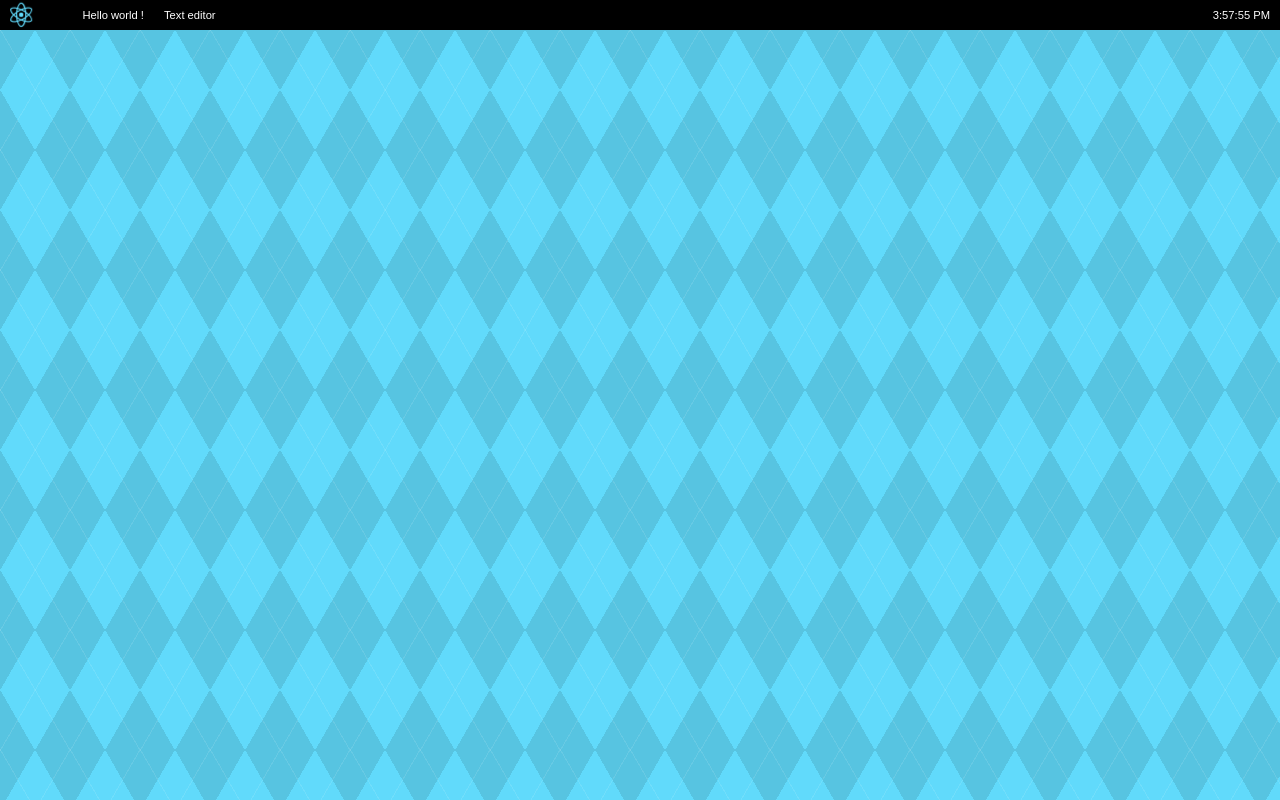
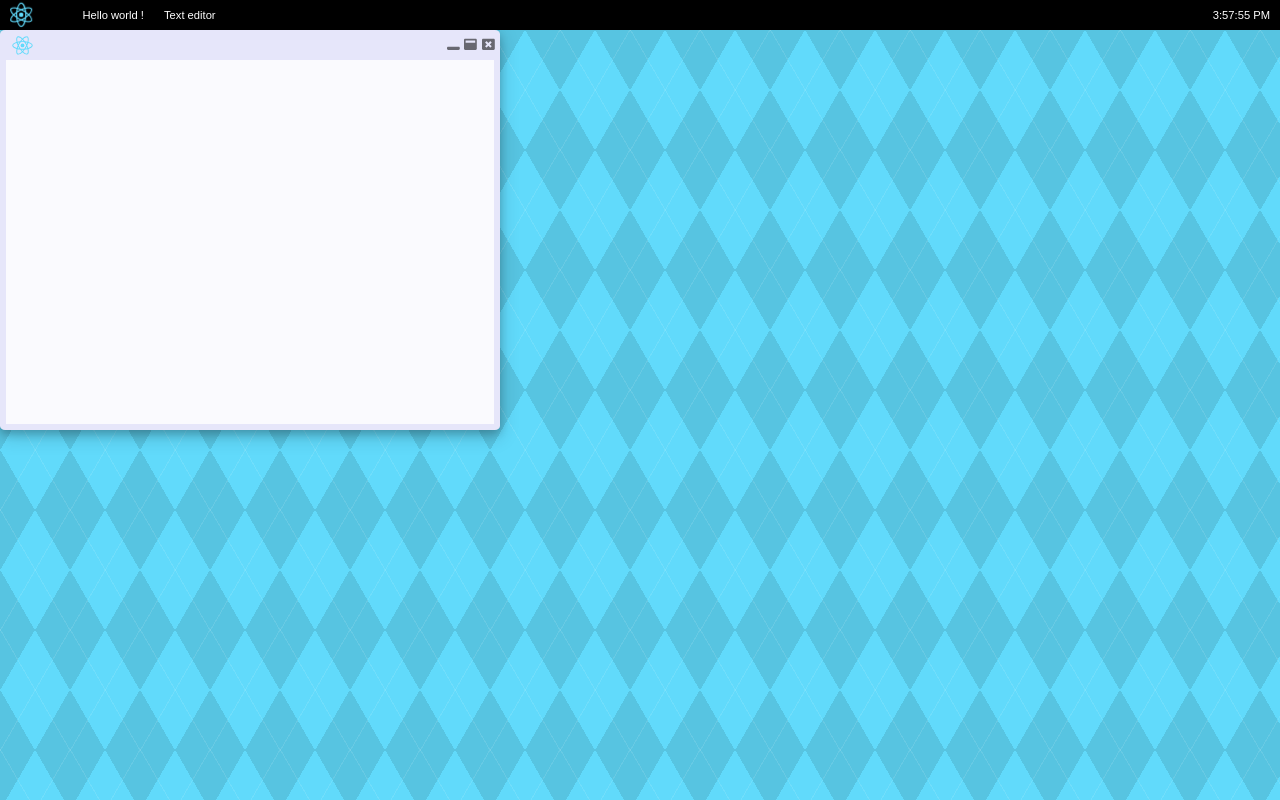
Before and after one commit to GuillaumeCailhe/ReactVirtualDesktop, a React (Create React App) app: page / in a window 1280 px wide. Built offline with nearby package versions, Linux system fonts and the light colour scheme.

Commit message:
Adding SVG icons

```diff
--- a/package.json
+++ b/package.json
@@ -3,6 +3,9 @@
   "version": "0.1.0",
   "private": true,
   "dependencies": {
+    "@fortawesome/fontawesome-svg-core": "^1.2.0-14",
+    "@fortawesome/free-solid-svg-icons": "^5.1.0-11",
+    "@fortawesome/react-fontawesome": "^0.1.0-11",
     "react": "^16.4.2",
     "react-dom": "^16.4.2",
     "react-draggable": "^3.0.5",
--- a/src/Components/Desktop.js
+++ b/src/Components/Desktop.js
@@ -21,7 +21,7 @@ class Desktop extends Component {
 	render(){
 		return(
 			<Wallpaper>
-
+				<Window />
 			</Wallpaper>
 		);
 	}
--- a/src/Components/Window.js
+++ b/src/Components/Window.js
@@ -3,6 +3,8 @@ import Draggable from 'react-draggable';
 import styled from 'styled-components';
 import logo from '../logo.svg';
 import PropTypes from 'prop-types';
+import { FontAwesomeIcon } from '@fortawesome/react-fontawesome'
+import { faWindowMinimize,faWindowMaximize,faWindowClose } from '@fortawesome/free-solid-svg-icons'
 
 const WindowWrapper = styled.section`
   width: 500px;
@@ -12,7 +14,7 @@ const WindowWrapper = styled.section`
 
   border-radius: 1%;
   box-shadow: 0 4px 8px 0 rgba(0, 0, 0, 0.2), 0 6px 20px 0 rgba(0, 0, 0, 0.19);
-`;
+`
 
 const WindowHeader = styled.div`
 	position: absolute;
@@ -53,28 +55,13 @@ const WindowButtonGroup = styled.div`
 
 	margin: auto;
 
+	color: #686871;
+	font-size: 0.8em;
 `
 
-const WindowButton = styled.button`
-	display: inline-block;
-	vertical-align:middle;
-  border: none;
-  padding: 6px;
-  margin: 4px 2px;
-  border-radius: 50%;
+const StyledWindowButton = styled(WindowButton)`
+  margin-left: 5px;
 `
-
-	const WindowReduceButton = WindowButton.extend`
-		background: gold;
-	`
-
-	const WindowEnlargeButton = WindowButton.extend`
-		background: forestgreen;
-	`
-
-	const WindowCloseButton = WindowButton.extend`
-		background: crimson;
-	`
 
 const WindowBody = styled.div`
 	background: #fafafe;
@@ -89,6 +76,13 @@ const WindowBody = styled.div`
 	overflow: auto;
 `
 
+function WindowButton(props){
+	return(
+	  <FontAwesomeIcon className={props.className} icon={props.icon} />
+	)
+}
+
+
 class Window extends Component {
   render() {
     return (
@@ -102,9 +96,9 @@ class Window extends Component {
 							<HeaderTitle>{this.props.title}</HeaderTitle>
 
 							<WindowButtonGroup>
-								<WindowReduceButton  />
-								<WindowEnlargeButton />
-								<WindowCloseButton />
+								<StyledWindowButton icon={faWindowMinimize} />
+								<StyledWindowButton icon={faWindowMaximize} />
+								<StyledWindowButton icon={faWindowClose} />
 							</WindowButtonGroup>
 
 		      	</WindowHeader>
@@ -123,4 +117,4 @@ Window.propTypes = {
 	title: PropTypes.string
 }
 
-export default Window;
+export default Window
```
Also changed, not shown: 1 other file (tests, documents, lock files or other folders).
